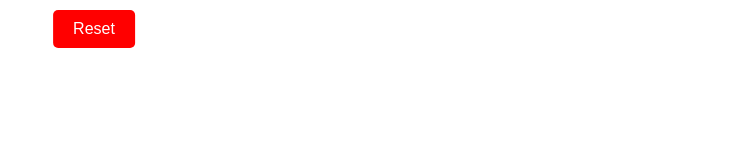
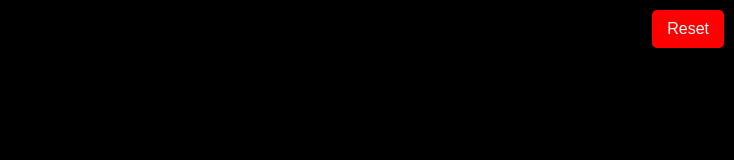
Before and after one commit to Steve-Graf/drawing-pad, a plain HTML site: page index.html in a window 1280 px wide. Shown: the whole page, without its empty margins (546-1280 px from the left). Drawn offline with Linux system fonts and the light colour scheme.

Commit message:
Add files via upload

```diff
--- a/index.html
+++ b/index.html
@@ -3,64 +3,117 @@
 <head>
     <meta charset="UTF-8">
     <meta name="viewport" content="width=device-width, initial-scale=1.0">
-    <title>Mobile Drawing</title>
+    <title>Large Drawing Canvas</title>
     <style>
-        body { margin: 0; overflow: hidden; }
-        canvas { touch-action: none; display: block; width: 100vw; height: 100vh; }
-        button {
-            position: absolute;
+        body, html {
+            margin: 0;
+            padding: 0;
+            overflow: hidden;
+            height: 100%;
+            background: black;
+        }
+        #canvasContainer {
+            width: 100vw;
+            height: 100vh;
+            overflow: hidden; /* No scrolling */
+            background: black;
+        }
+        canvas {
+            display: block;
+            background: black;
+        }
+        #resetButton {
+            position: fixed;
             top: 10px;
-            left: 50%;
-            transform: translateX(-50%);
-            padding: 10px 20px;
-            font-size: 16px;
-            border: none;
+            right: 10px;
+            padding: 10px 15px;
             background: red;
             color: white;
+            border: none;
+            font-size: 16px;
+            cursor: pointer;
             border-radius: 5px;
-            cursor: pointer;
+            z-index: 1000;
+        }
+        #resetButton:hover {
+            background: darkred;
         }
     </style>
 </head>
 <body>
-    <canvas id="canvas"></canvas>
-    <button onclick="clearCanvas()">Reset</button>
+    <div id="canvasContainer">
+        <canvas id="drawingCanvas"></canvas>
+    </div>
+    <button id="resetButton">Reset</button>
+
     <script>
-        const canvas = document.getElementById('canvas');
+        const canvas = document.getElementById('drawingCanvas');
         const ctx = canvas.getContext('2d');
-        canvas.width = window.innerWidth;
-        canvas.height = window.innerHeight;
-        let drawing = false;
+        const resetButton = document.getElementById('resetButton');
+        const container = document.getElementById('canvasContainer');
 
-        function startDraw(event) {
-            drawing = true;
-            draw(event);
-        }
+        function resizeCanvas() {
+            // Set canvas size to fit the entire viewport
+            const canvasWidth = window.innerWidth;
+            const canvasHeight = window.outerHeight;
 
-        function endDraw() {
-            drawing = false;
-            ctx.beginPath();
-        }
-
-        function draw(event) {
-            if (!drawing) return;
-            const touch = event.touches[0] || event;
-            ctx.lineWidth = 5;
-            ctx.lineCap = 'round';
-            ctx.strokeStyle = 'black';
-            ctx.lineTo(touch.clientX, touch.clientY);
-            ctx.stroke();
-            ctx.beginPath();
-            ctx.moveTo(touch.clientX, touch.clientY);
+            canvas.width = canvasWidth;
+            canvas.height = canvasHeight;
         }
 
         function clearCanvas() {
-            ctx.clearRect(0, 0, canvas.width, canvas.height);
+            ctx.fillStyle = 'black';
+            ctx.fillRect(0, 0, canvas.width, canvas.height);
         }
 
-        canvas.addEventListener('touchstart', startDraw);
-        canvas.addEventListener('touchmove', draw);
-        canvas.addEventListener('touchend', endDraw);
+        resizeCanvas();
+        window.addEventListener('resize', resizeCanvas);
+
+        let isDrawing = false;
+        let lastX = 0;
+        let lastY = 0;
+
+        function startDrawing(e) {
+            isDrawing = true;
+            [lastX, lastY] = [e.clientX || e.touches[0].clientX, e.clientY || e.touches[0].clientY];
+        }
+
+        function draw(e) {
+            if (!isDrawing) return;
+
+            ctx.strokeStyle = 'white'; // Pen color is white
+            ctx.lineJoin = 'round';
+            ctx.lineCap = 'round';
+            ctx.lineWidth = 10;
+
+            ctx.beginPath();
+            ctx.moveTo(lastX, lastY);
+            ctx.lineTo(e.clientX || e.touches[0].clientX, e.clientY || e.touches[0].clientY);
+            ctx.stroke();
+
+            [lastX, lastY] = [e.clientX || e.touches[0].clientX, e.clientY || e.touches[0].clientY];
+        }
+
+        function stopDrawing() {
+            isDrawing = false;
+        }
+
+        // Reset button functionality
+        resetButton.addEventListener('click', clearCanvas);
+
+        // Mouse Events
+        canvas.addEventListener('mousedown', startDrawing);
+        canvas.addEventListener('mousemove', draw);
+        canvas.addEventListener('mouseup', stopDrawing);
+        canvas.addEventListener('mouseout', stopDrawing);
+
+        // Touch Events for drawing
+        canvas.addEventListener('touchstart', startDrawing);
+        canvas.addEventListener('touchmove', (e) => {
+            draw(e);
+            e.preventDefault(); // Prevent scrolling while drawing
+        });
+        canvas.addEventListener('touchend', stopDrawing);
     </script>
 </body>
 </html>
```
